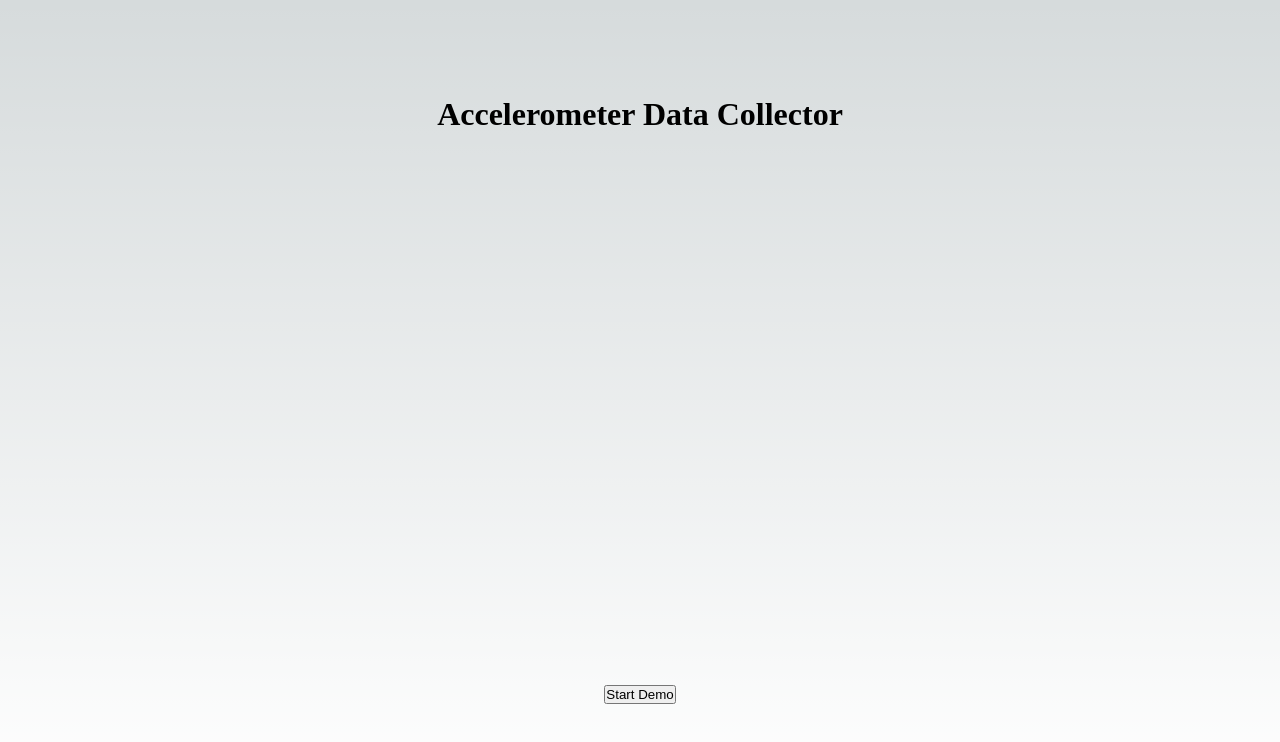
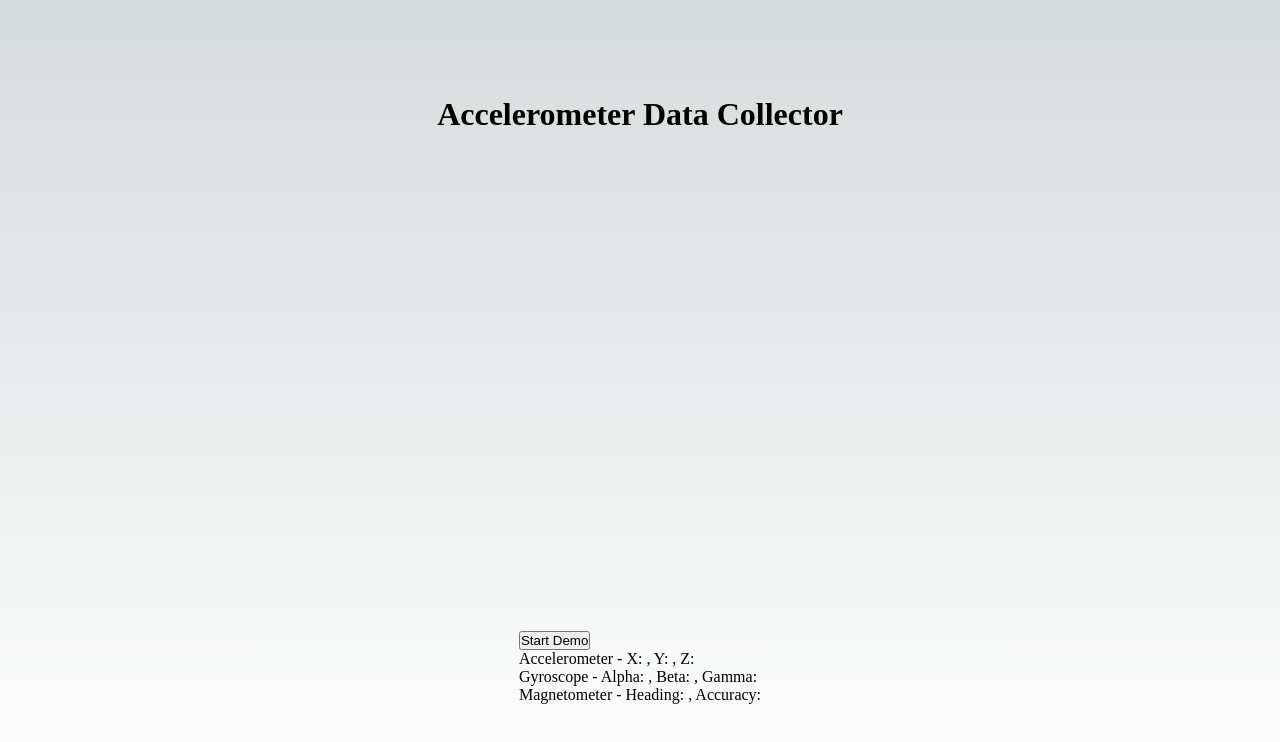
Before and after one commit to wesri/dance-challenge, a Next.js app: page / in a window 1280 px wide. Shown: the top 742 px of the page. Built offline with nearby package versions, Linux system fonts and the light colour scheme.

Commit message:
Use gyro and geomagnetic as well

```diff
--- a/components/Accelerometer.js
+++ b/components/Accelerometer.js
@@ -2,11 +2,25 @@ import { useState } from 'react';
 
 function Accelerometer() {
     const [isRunning, setIsRunning] = useState(false);
-    const [data, setData] = useState([]);
+    const [data, setData] = useState({ accel: {}, gyro: {}, mag: {} });
 
     const handleMotionEvent = (event) => {
         const { x, y, z } = event.acceleration;
-        setData(currentData => [...currentData, { x, y, z }]);
+        setData(currentData => ({ ...currentData, accel: { x, y, z } }));
+    };
+
+    const handleOrientationEvent = (event) => {
+        const { alpha, beta, gamma } = event;
+        setData(currentData => ({ ...currentData, gyro: { alpha, beta, gamma } }));
+    };
+
+    const handleCompassEvent = (event) => {
+        // Note: This event may not provide detailed data like the others
+        const { webkitCompassHeading, webkitCompassAccuracy } = event;
+        setData(currentData => ({
+            ...currentData,
+            mag: { heading: webkitCompassHeading, accuracy: webkitCompassAccuracy }
+        }));
     };
 
     const startDemo = () => {
@@ -15,17 +29,23 @@ function Accelerometer() {
                 .then(permissionState => {
                     if (permissionState === 'granted') {
                         window.addEventListener('devicemotion', handleMotionEvent);
+                        window.addEventListener('deviceorientation', handleOrientationEvent);
+                        window.addEventListener('compassneedscalibration', handleCompassEvent);
                     }
                 })
                 .catch(console.error);
         } else {
             window.addEventListener('devicemotion', handleMotionEvent);
+            window.addEventListener('deviceorientation', handleOrientationEvent);
+            window.addEventListener('compassneedscalibration', handleCompassEvent);
         }
         setIsRunning(true);
     };
 
     const stopDemo = () => {
         window.removeEventListener('devicemotion', handleMotionEvent);
+        window.removeEventListener('deviceorientation', handleOrientationEvent);
+        window.removeEventListener('compassneedscalibration', handleCompassEvent);
         setIsRunning(false);
 
         // Here you can handle the collected data, like sending it to the server
@@ -34,19 +54,13 @@ function Accelerometer() {
 
     return (
         <div>
+            <button onClick={isRunning ? stopDemo : startDemo}>
+                {isRunning ? 'Stop Demo' : 'Start Demo'}
+            </button>
             <div>
-                <button onClick={isRunning ? stopDemo : startDemo}>
-                    {isRunning ? 'Stop Demo' : 'Start Demo'}
-                </button>
-            </div>
-            <div>
-                {data.length > 0 && (
-                    <p>
-                        X: {data[data.length - 1].x.toFixed(2)},
-                        Y: {data[data.length - 1].y.toFixed(2)},
-                        Z: {data[data.length - 1].z.toFixed(2)}
-                    </p>
-                )}
+                <p>Accelerometer - X: {data.accel.x?.toFixed(2)}, Y: {data.accel.y?.toFixed(2)}, Z: {data.accel.z?.toFixed(2)}</p>
+                <p>Gyroscope - Alpha: {data.gyro.alpha?.toFixed(2)}, Beta: {data.gyro.beta?.toFixed(2)}, Gamma: {data.gyro.gamma?.toFixed(2)}</p>
+                <p>Magnetometer - Heading: {data.mag.heading?.toFixed(2)}, Accuracy: {data.mag.accuracy?.toFixed(2)}</p>
             </div>
         </div>
     );
```
